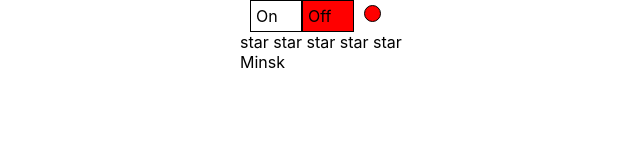
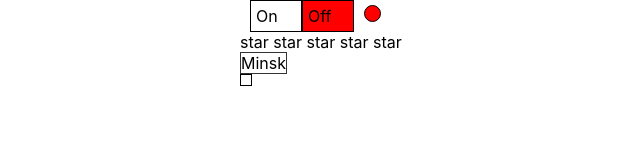
Before and after one commit to stampout386/kabzda-storybook, a React (Create React App) app: page / in a window 1280 px wide. Shown: the top 160 px of the page, without its empty margins (100-740 px from the left). Built offline with nearby package versions, Linux system fonts and the light colour scheme.

Commit message:
lesson 15

```diff
--- /dev/null
+++ b/src/components/Select/Select.module.css
@@ -0,0 +1,18 @@
+.select .main {
+    border: 1px solid #333333;
+    display: inline-block;
+    min-height: 20px;
+    min-width: 40px;
+}
+
+.items {
+    position: absolute;
+    padding: 5px;
+    border: 1px solid black;
+}
+
+
+.item.selected {
+    background: #1ea7fd;
+    color: white;
+}
--- a/src/components/Select/Select.tsx
+++ b/src/components/Select/Select.tsx
@@ -1,4 +1,5 @@
-import {MouseEventHandler, useState} from "react";
+import {MouseEventHandler, useState, KeyboardEvent} from "react";
+import s from './Select.module.css'
 
 type ItemsType = {
     title: string
@@ -7,7 +8,6 @@ type ItemsType = {
 
 type SelectPropsType = {
     value: any
-    // onChange: () => void
     items: ItemsType[]
     itemClick: (value: any) => void
 }
@@ -15,26 +15,62 @@ type SelectPropsType = {
 
 export const Select = (props: SelectPropsType) => {
 
-    let [selectCollapsed, setSelectCollapsed] = useState<boolean>(true)
+    let [active, setActive] = useState<boolean>(false)
+    let [hoveredElementValue, setHoveredElementValue] = useState(props.value)
 
-    let filterEl: any = props.items.find(item => item.value === props.value);
-    let titleElement = filterEl.title
+    const hoveredItem = props.items.find(item => item.value === hoveredElementValue)
+    const selectedItem = props.items.find(item => item.value === props.value);
+    const onclickCollapsed = () => setActive(!active);
+    const onItemClick = (value: any) => {
+        props.itemClick(value)
+        setActive(!active)
+    }
+    const onKeyUp = (e: KeyboardEvent<HTMLDivElement>) => {
+        for (let i = 0; i < props.items.length; i++) {
+            if (props.items[i].value === hoveredElementValue) {
+                if (props.items[i + 1]) {
+                    if (e.key === 'ArrowDown') {
+                        setHoveredElementValue(props.items[i + 1].value)
+                        props.itemClick(props.items[i + 1].value)
+                        break;
+                    }
+                }
+                if (props.items[i - 1]) {
+                    if (e.key === 'ArrowUp') {
+                        setHoveredElementValue(props.items[i - 1].value)
+                        props.itemClick(props.items[i - 1].value)
+                        return
+                    }
+                }
+            }
+        }
+        if (!selectedItem) {
+            props.itemClick(props.items[0].value)
+        }
+        if (e.key === 'Enter' || e.key === 'Escape') {
+            setActive(false)
+        }
+    }
 
 
     return (
-        <div>
-            <div onClick={() => {
-                setSelectCollapsed(!selectCollapsed)
-            }}>
-                {titleElement}
-
+        <>
+            <div className={s.select} onKeyUp={onKeyUp} tabIndex={0}>
+                <span className={s.main} onClick={onclickCollapsed}>{selectedItem && selectedItem.title}</span>
+                <div className={s.items}>
+                    {active && props.items.map(item => <div
+                        onMouseEnter={() =>
+                            setHoveredElementValue(item.value)
+                        }
+                        className={s.item + ' ' + (hoveredItem === item ? s.selected : '')}
+                        key={item.value}
+                        onClick={() => {
+                            onItemClick(item.value)
+                        }}>{item.title}
+                    </div>)}
+                </div>
             </div>
-            {!selectCollapsed && props.items.map(item => <div key={item.value}
-                                                              onClick={() => {
-                                                                  props.itemClick(item.value)
-                                                                  setSelectCollapsed(!selectCollapsed)
-                                                              }}>{item.title}</div>)}
-        </div>
+        </>
     )
 
 }
```
Also changed, not shown: 2 other files (tests, documents, lock files or other folders).
